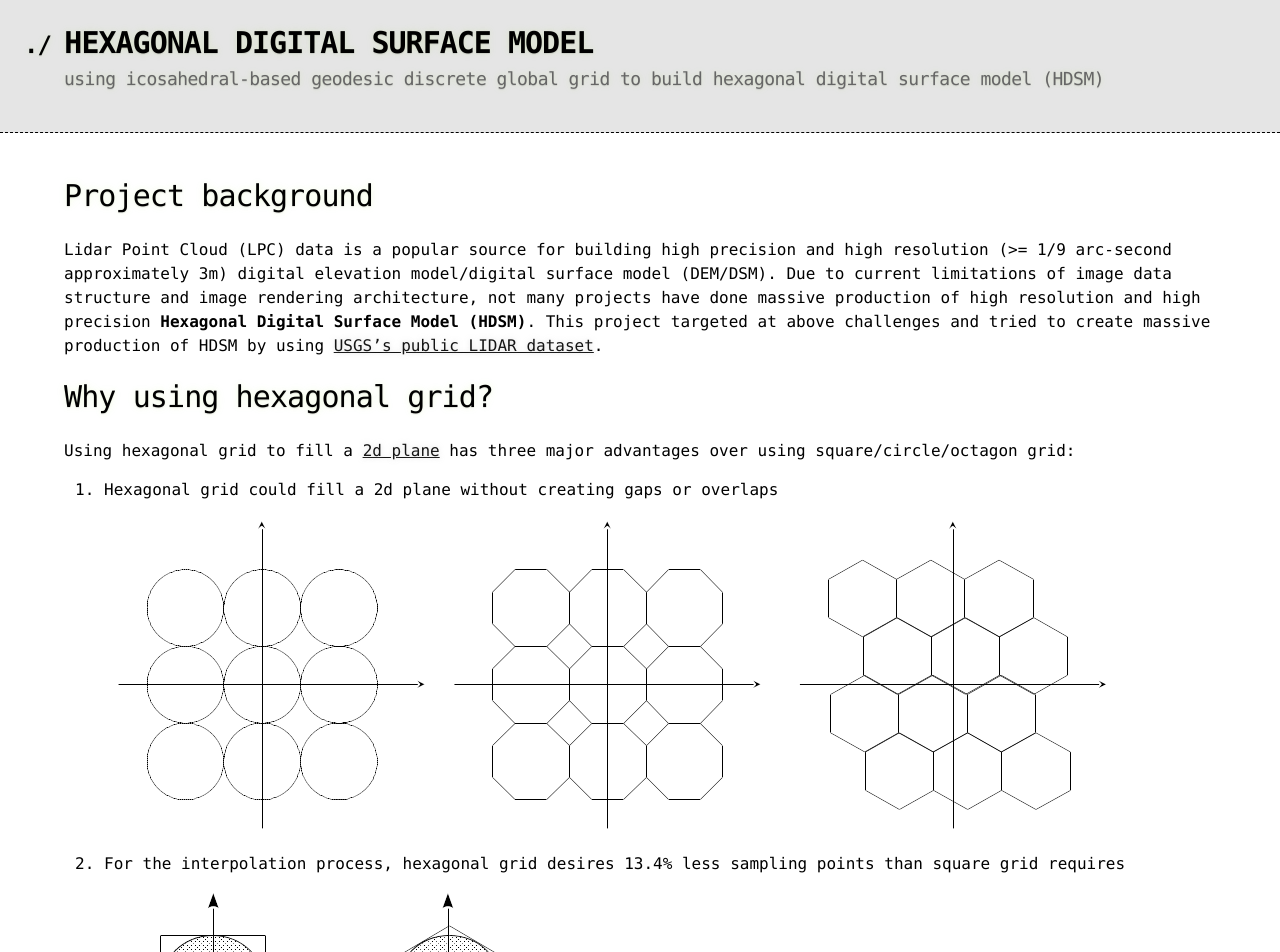
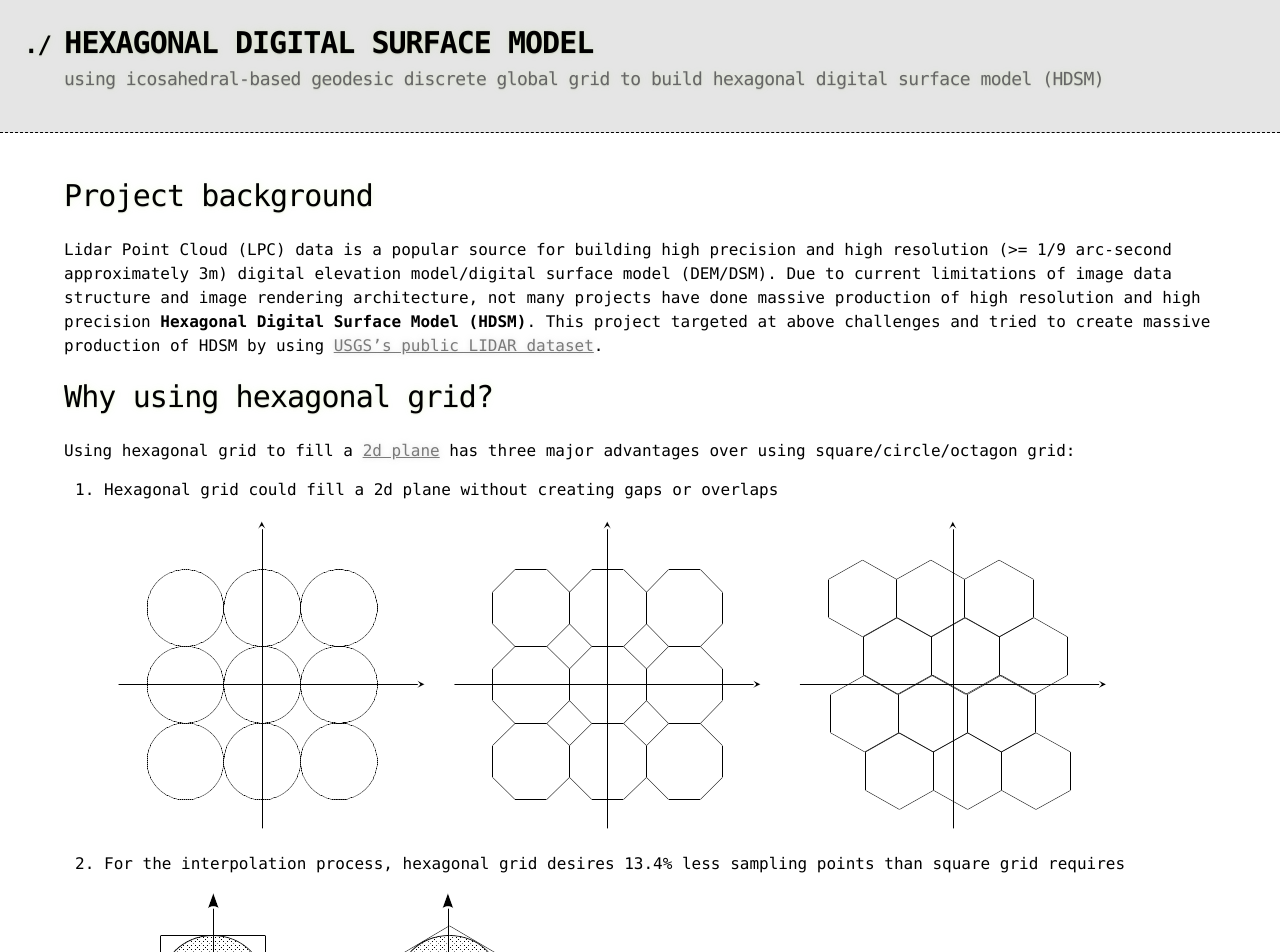
Before and after one commit to yanfuzhou/yanfuzhou.github.io, a Jekyll site: the page built from index.md, in a window 1280 px wide. Shown: the top 952 px of the page. Built offline with Jekyll 4.4.1, drawn with Linux system fonts in a browser that asks for light colours; our own code applies the rules of GitHub Pages for plain Markdown files.

Commit message:
update readme

```diff
--- a/_sass/jekyll-theme-hacker.scss
+++ b/_sass/jekyll-theme-hacker.scss
@@ -4,7 +4,7 @@
   margin: 0;
   padding: 0;
 //   background: #151515 url("../images/bkg.png") 0 0;
-  background: #000000 url("../images/bkg.png") 0 0;
+  background: #ffffff url("../images/bkg.png") 0 0;
 //   color: #eaeaea;
   color: #000000;
   font-size: 16px;
@@ -239,7 +239,7 @@
 
 a {
 //   color: #63c0f5;
-  color: #151515;
+  color: #7a7a7a;
 //   text-shadow: 0 0 5px rgba(104, 182, 255, 0.5);
   text-shadow: 0 0 5px rgba(192, 192, 192, 0.5);
 }
```
